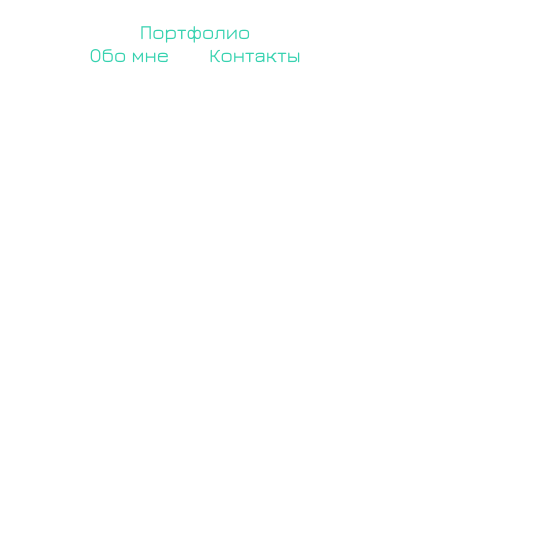
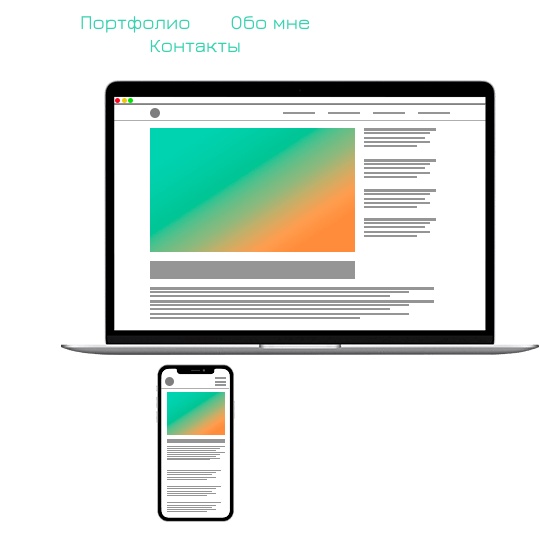
Before and after one commit to shsv382/portfolio, a React (Create React App) app: page / in a window 390 px wide. Shown: the top 560 px of the page, 540 px wide, since content can reach past the window. Built offline with nearby package versions, Linux system fonts and the light colour scheme; the HTML template or start-up script is replaced by a standard one.

Commit message:
Added laptop and phone images, styled Header component

```diff
--- a/src/App.js
+++ b/src/App.js
@@ -9,6 +9,12 @@
   return (
     <div className="App">
       <Header />
+      <div className='content'>
+        <div className='site_images_box'>
+          <img alt="laptop" src='./images/laptop.png' />
+          <img alt="phone" src='./images/phone.png' />
+        </div>
+      </div>
     </div>
   );
 }
--- a/src/App.scss
+++ b/src/App.scss
@@ -13,7 +13,7 @@
 body {
   font-family: 'Jura', sans-serif;
   font-weight: 500;
-  padding: 20px 60px;
+  padding: 80px 60px;
 }
 
 a {
--- a/src/components/header/header.component.jsx
+++ b/src/components/header/header.component.jsx
@@ -5,7 +5,9 @@
 
 const Header = () => {
     return (
-        <HeaderContainer />
+        <div className="header">
+            <HeaderContainer />
+        </div>
     )
 }
 
--- a/src/components/header/header.styles.scss
+++ b/src/components/header/header.styles.scss
@@ -0,0 +1,11 @@
+.header {
+    height: 60px;
+    padding: 10px;
+    position: fixed;
+    top: 0; left: 0;
+    width: 100%;
+    display: flex;
+    flex-wrap: wrap;
+    justify-content: space-around;
+    align-items: center;
+}
```
Also changed, not shown: public/images/laptop.png (added), public/images/phone.png (added), public/manifest.json.
